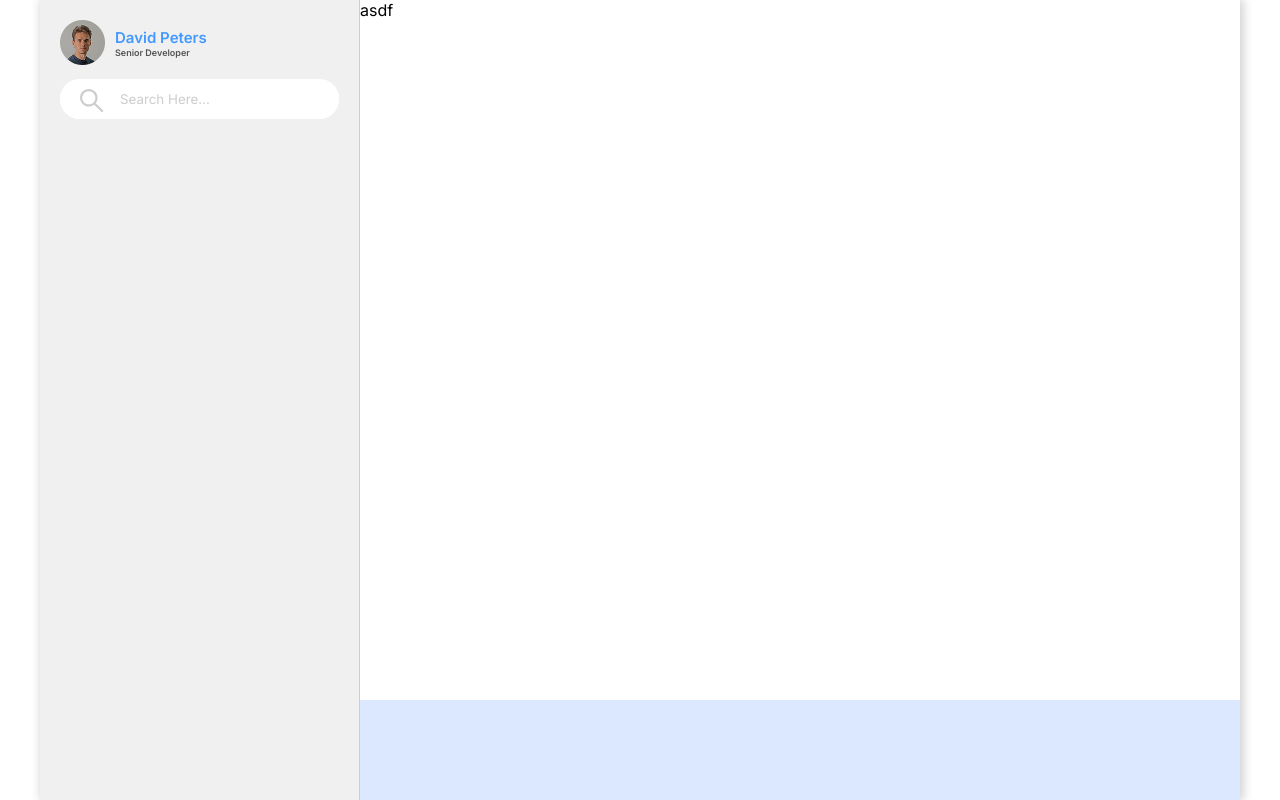
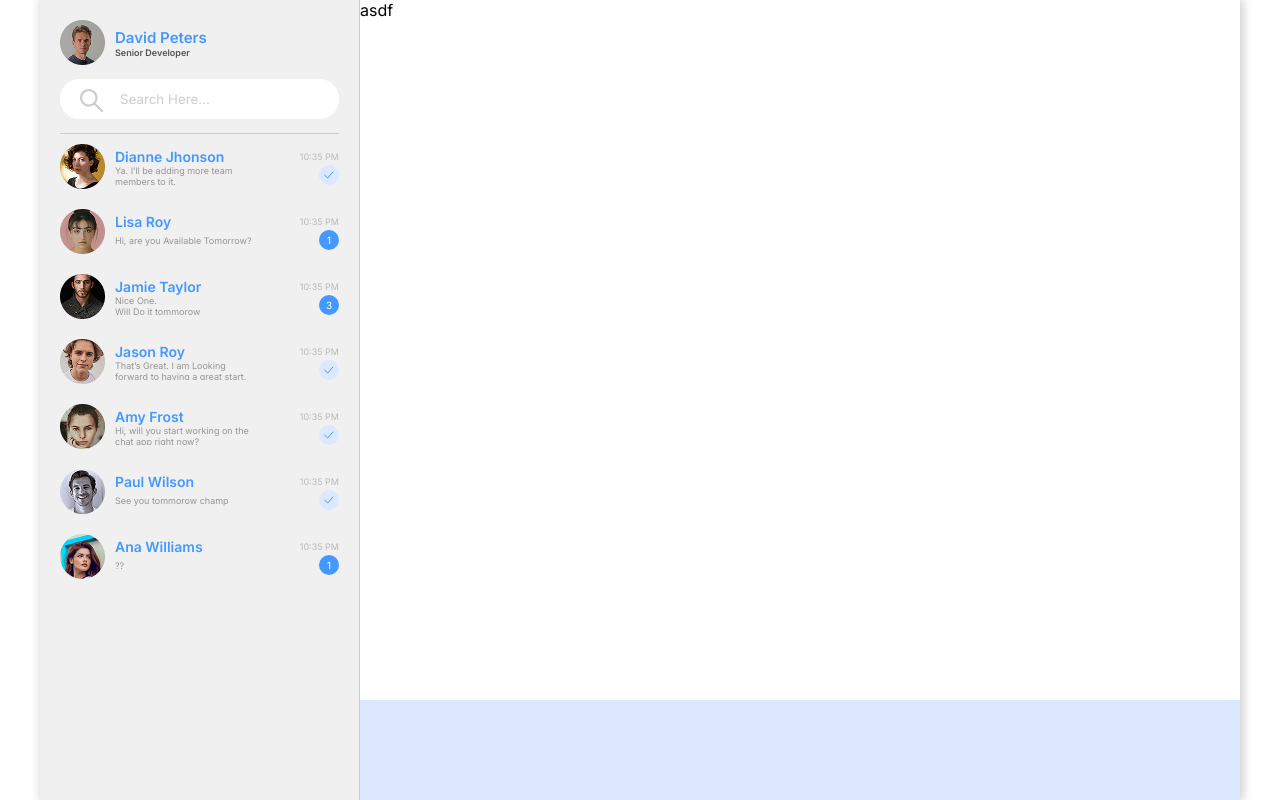
Before and after one commit to jurako/chat-app, a React app: page / in a window 1280 px wide. Built offline with nearby package versions, Linux system fonts and the light colour scheme; the HTML template or start-up script is replaced by a standard one.

Commit message:
display contacts list

```diff
--- a/src/App.css
+++ b/src/App.css
@@ -6,6 +6,16 @@ aside {
 
 aside .profile {
   margin-bottom: 14px;
+}
+
+.contacts {
+  display: flex;
+  flex-direction: column;
+  gap: 20px;
+
+  margin-top: 14px;
+  padding-top: 10px;
+  border-top: 1px solid var(--subtle2-color);
 }
 
 main {
--- a/src/App.jsx
+++ b/src/App.jsx
@@ -1,10 +1,23 @@
+import { useState } from 'react'
+
+import initialContacts from './contacts';
 import SearchIcon from './assets/icons/search-icon.svg?react';
 
+import Contact from './components/Contact/Contact'
 import Profile from './components/Profile/Profile'
 import Input from './components/shared/Input/Input'
 import './App.css'
 
 function App() {
+  const [contacts, setContacts] = useState(initialContacts);
+
+  let contactItems = null;
+  if(contacts.length) {
+    contactItems = contacts.map(contact =>
+      <Contact key={contact.id} contact={contact} />
+    );
+  }
+
   return (
     <div className="wrapper">
       <aside>
@@ -14,6 +27,12 @@ function App() {
           name="search"
           iconBefore={SearchIcon}
         />
+        {contactItems && (
+          <div className="contacts">
+            {contactItems}
+          </div>
+        )}
+
       </aside>
       <main>
         {/* <span>Select a conversation</span> */}
--- a/src/components/Contact/Contact.css
+++ b/src/components/Contact/Contact.css
@@ -27,9 +27,16 @@
 }
 
 .contact__last-msg {
+  max-width: 145px;
+  max-height: 20px;
+
   font-weight: 400;
   font-size: 9px;
   color: var(--last-message-color);
+
+  overflow: hidden;
+  text-overflow: ellipsis;
+  white-space: pre-line;
 }
 
 .contact__msg-status {
```
